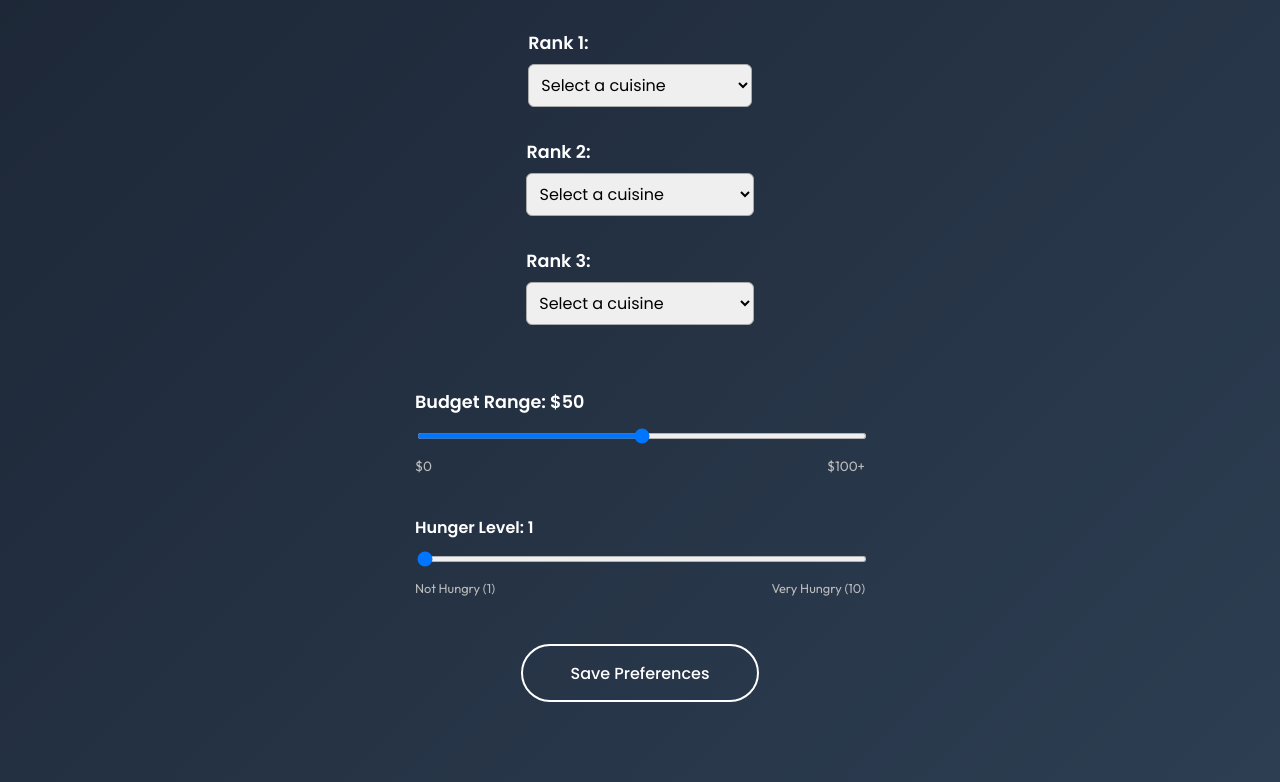
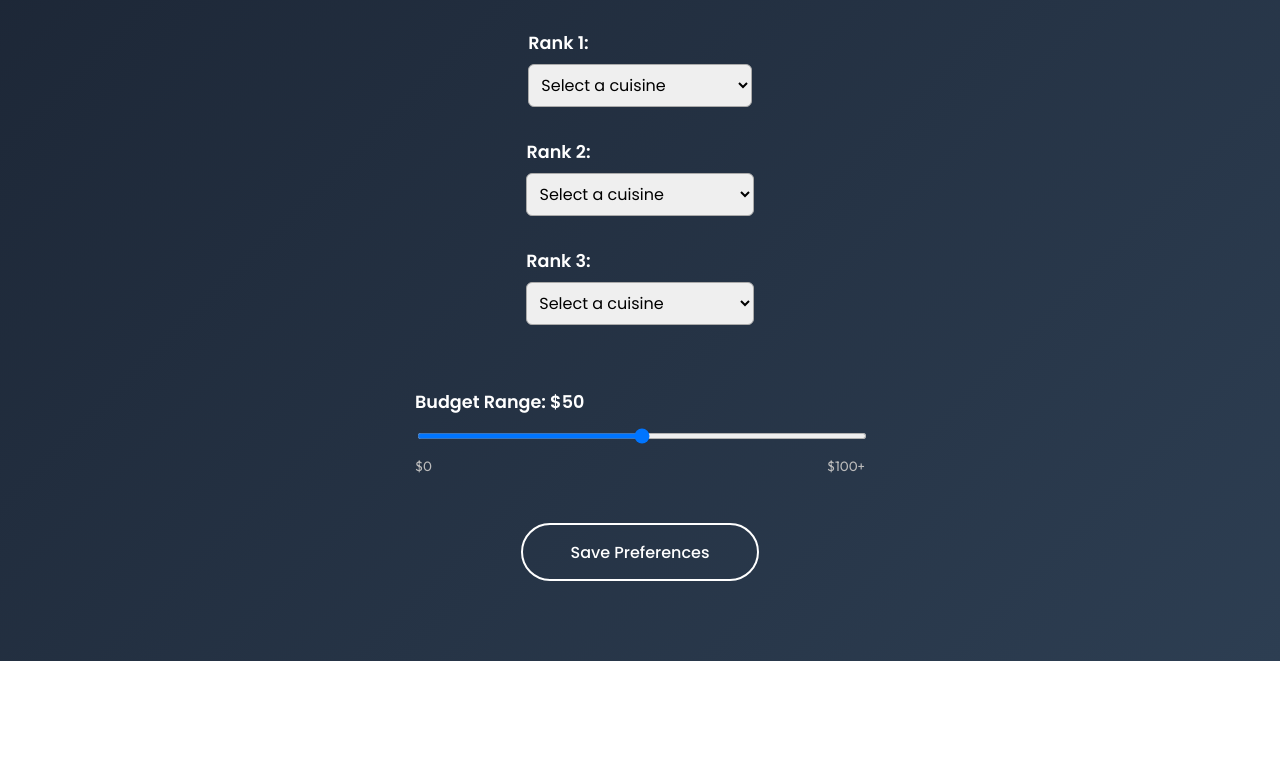
Before and after one commit to maejikal/SC2006-Foodball, a React (Vite) app in the folder 2ManyFoods/2manyfoods-frontend/: page /account/preferences in a window 1280 px wide. Shown: the part 373-1155 px from the top of the page. After the commit the page ends 1034 px from the top, so only its background shows below. Built offline with nearby package versions, Linux system fonts and the light colour scheme.

Commit message:
Revert "Added the hunger level slider"
This reverts commit a1d52c18d528d30127dc54be0e20ed992b28689a.

```diff
--- a/2ManyFoods/2manyfoods-frontend/src/pages/PreferencesPage.css
+++ b/2ManyFoods/2manyfoods-frontend/src/pages/PreferencesPage.css
@@ -90,59 +90,6 @@
   margin-top: 0.5rem;
 }
 
-.hungerSliderSection {
-  width: 100%;
-  max-width: 450px;
-  margin-top: 1.5rem;
-  margin-bottom: 1rem;
-  display: flex;
-  flex-direction: column;
-  gap: 0.5rem;
-}
-
-.hungerSliderSection label {
-  font-size: 1rem;
-  font-weight: 600;
-  color: #fff;
-  margin: 0;
-}
-
-.hungerSlider {
-  width: 100%;
-  height: 6px;
-  border-radius: 5px;
-  background: #3d4a5a;
-  outline: none;
-  margin-top: 0.5rem;
-}
-
-.hungerSlider::-webkit-slider-thumb {
-  -webkit-appearance: none;
-  appearance: none;
-  width: 20px;
-  height: 20px;
-  border-radius: 50%;
-  background: #d2542f;
-  cursor: pointer;
-}
-
-.hungerSlider::-moz-range-thumb {
-  width: 20px;
-  height: 20px;
-  border-radius: 50%;
-  background: #d2542f;
-  cursor: pointer;
-  border: none;
-}
-
-.hungerLabels {
-  display: flex;
-  justify-content: space-between;
-  font-size: 0.8rem;
-  color: #bbb;
-  margin-top: 0.5rem;
-}
-
 .saveBtn {
   padding: 0.9rem 3rem;
   border: 2px solid white;
--- a/2ManyFoods/2manyfoods-frontend/src/pages/PreferencesPage.jsx
+++ b/2ManyFoods/2manyfoods-frontend/src/pages/PreferencesPage.jsx
@@ -16,7 +16,6 @@ export default function PreferencesPage() {
   const [rank2, setRank2] = useState('');
   const [rank3, setRank3] = useState('');
   const [budget, setBudget] = useState(50);
-  const [hunger, setHunger] = useState(1);
 
   const [isLoading, setIsLoading] = useState(true);
   const [isSaving, setIsSaving] = useState(false);
@@ -67,7 +66,6 @@ export default function PreferencesPage() {
         setRank3(prefs.rank3 || '');
 
         setBudget(data.budget || 50);
-        setHunger(data.hunger || 1);
 
         setIsLoading(false);
 
@@ -113,8 +111,7 @@ export default function PreferencesPage() {
         rank2: rank2,
         rank3: rank3
       },
-      budget: budget,
-      hunger: hunger
+      budget: budget
     };
 
     console.log('Sending to backend:', JSON.stringify(requestBody, null, 2));
@@ -273,25 +270,6 @@ export default function PreferencesPage() {
           </div>
         </div>
 
-        <div className="hungerSliderSection">
-          <label htmlFor="hungerSlider">Hunger Level: {hunger}</label>
-          <input
-            type="range"
-            id="hungerSlider"
-            min="1"
-            max="10"
-            value={hunger}
-            onChange={(e) => setHunger(parseInt(e.target.value))}
-            className="hungerSlider"
-            disabled={isSaving}
-          />
-          <div className="hungerLabels">
-            <span>Not Hungry (1)</span>
-            <span>Very Hungry (10)</span>
-          </div>
-        </div>
-
-
         <button className="saveBtn" onClick={handleSave} disabled={isSaving}>
           {isSaving ? 'Saving...' : (isOnboarding ? 'Finish & Start Exploring' : 'Save Preferences')}
         </button>
```
Also changed, not shown: 2 other files (tests, documents, lock files or other folders).
